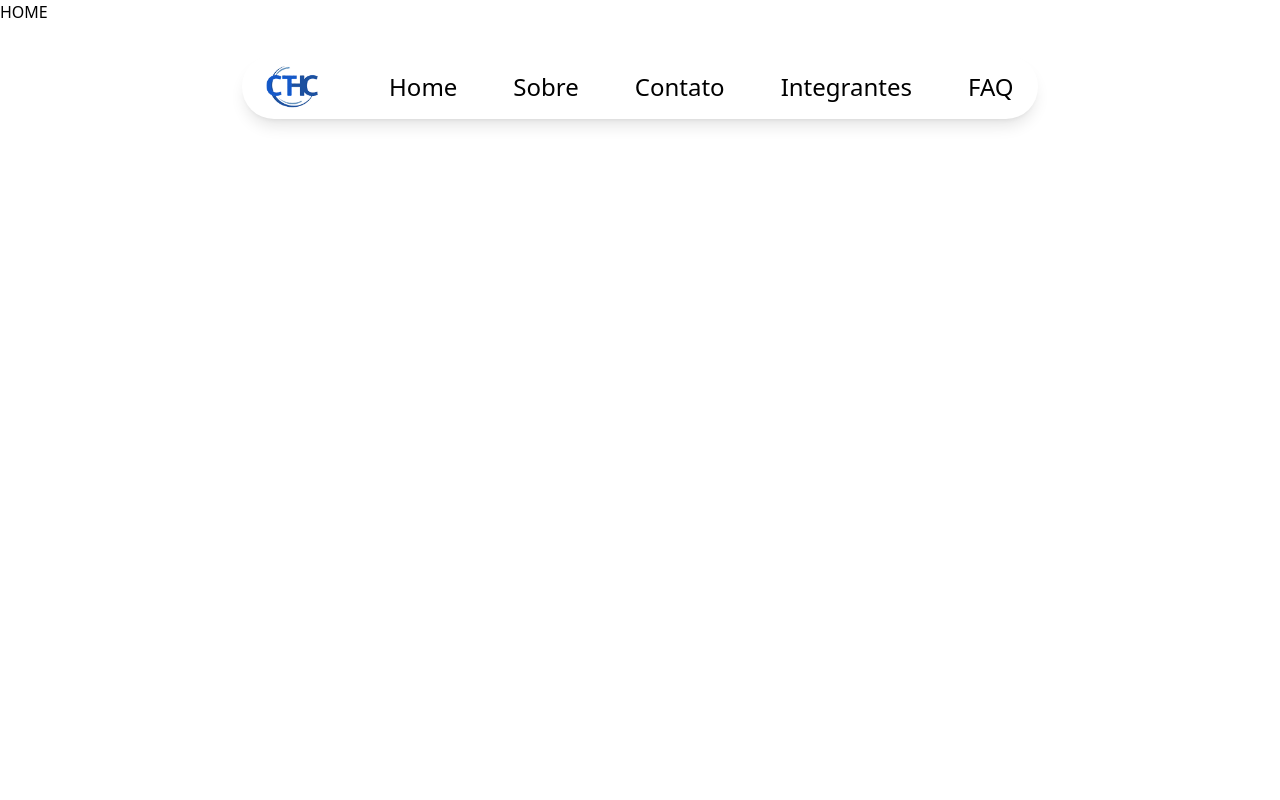
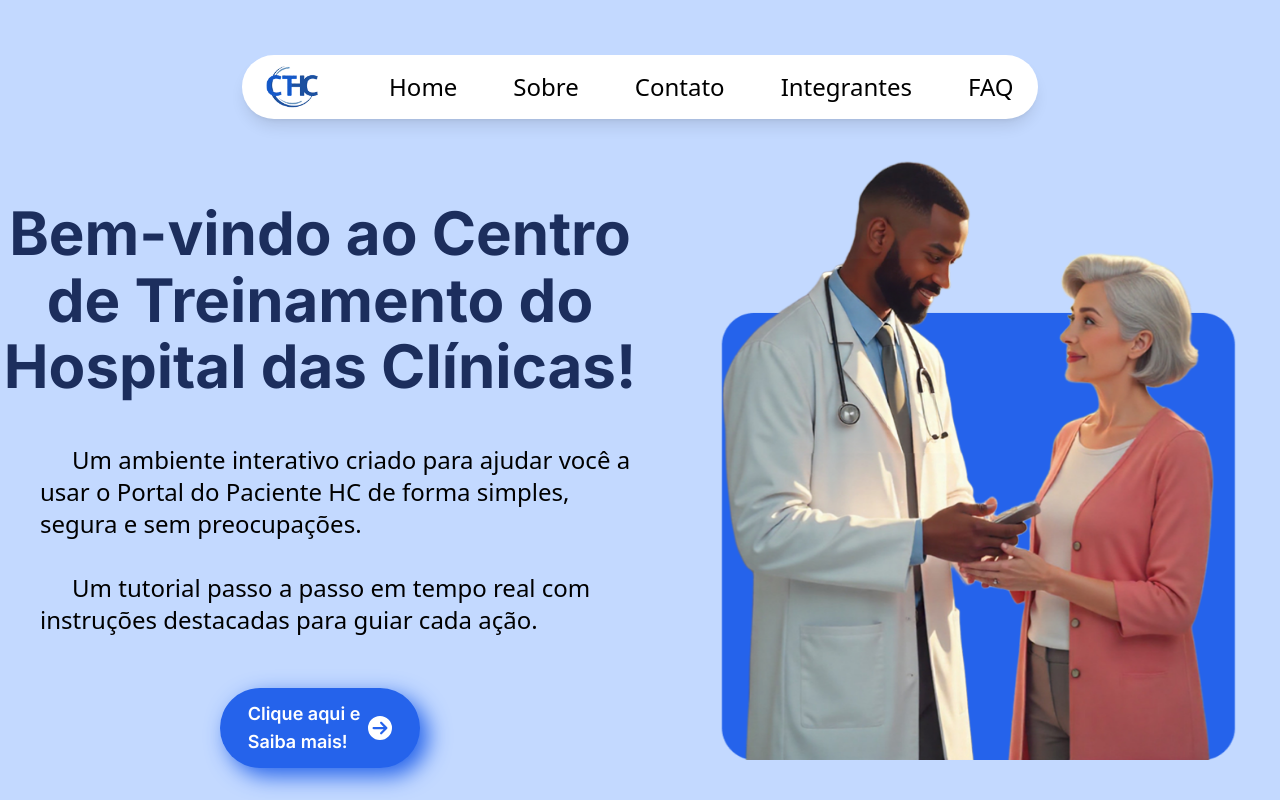
Before and after one commit to BSM-Challenge/ct-hc, a React (Vite) app: page / in a window 1280 px wide. Shown: the top 800 px of the page. Built offline with nearby package versions, Linux system fonts and the light colour scheme; a web font is replaced by a local one.

Commit message:
Adicionado um caminho ue uando for / ele vai para componente Main

```diff
--- a/src/main.tsx
+++ b/src/main.tsx
@@ -4,12 +4,12 @@ import App from './App.tsx'
 import './globals.css'
 
 import { createBrowserRouter, RouterProvider } from 'react-router-dom'
-import Home from './routes/Home/index.tsx'
 import Error from './routes/Error/index.tsx'
+import Main from './components/Main/index.tsx'
 
 const router = createBrowserRouter([
   {path: "/", element: <App />, errorElement: <Error />, children: [
-    {path: "/", element: <Home />}
+    {path: "/", element: <Main />},
   ]},
 ])
 
--- a/src/routes/Home/index.tsx
+++ /dev/null
@@ -1,7 +0,0 @@
-export default function Home() {
-    return (
-        <main>
-            <h1>HOME</h1>
-        </main>
-    )
-}
```
